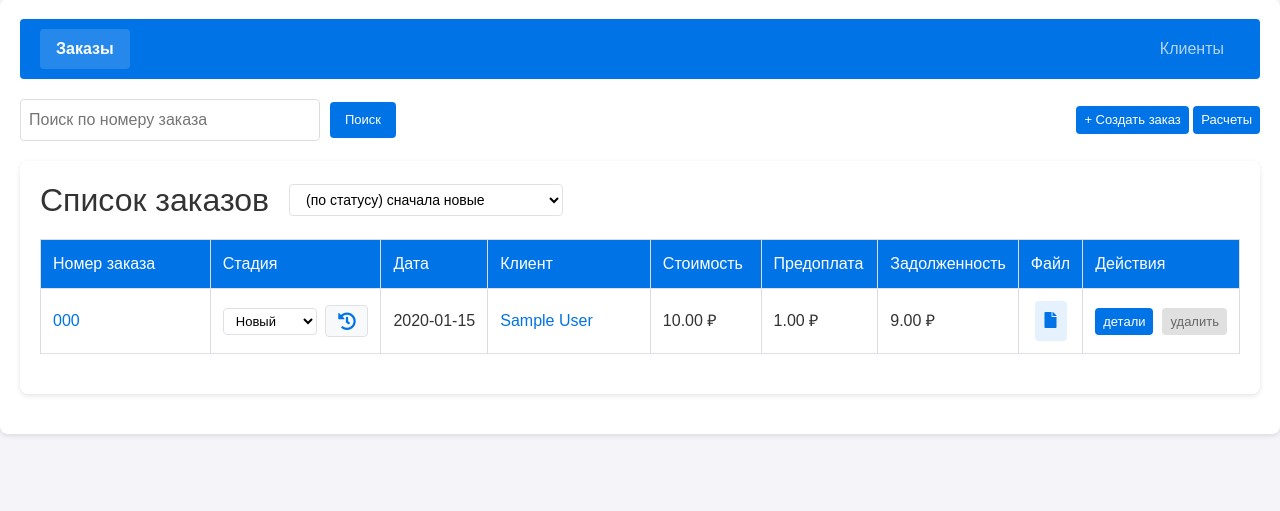
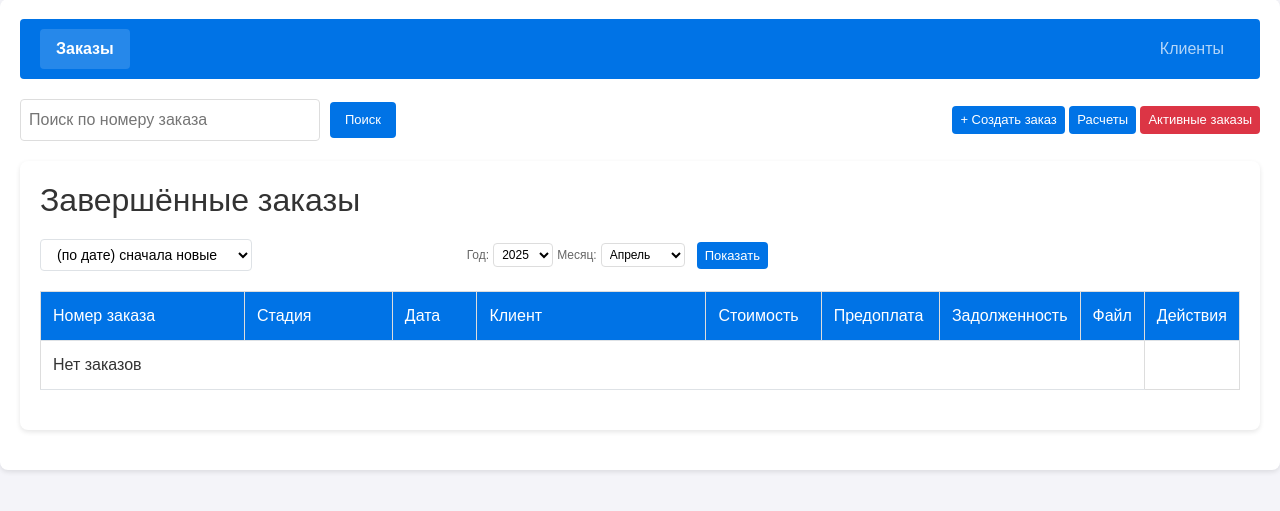
Before and after one commit to kentafar1k/okna, a Django app: page /orders/?show_completed=true&sort=uncompleted_first&year=2025&month=4 in a window 1280 px wide. Shown: the part 91-602 px from the top of the page. Run offline with Django 5.2, Linux system fonts and the light colour scheme; a user stored in the database is signed in; tables that the repository leaves empty hold one stand-in row (values such as "Sample post"); parts of the project's set-up code (start-up, migrations or seed data) failed here and were passed over.

Commit message:
начал деление заказов

```diff
--- a/orders/templates/orders/orders.html
+++ b/orders/templates/orders/orders.html
@@ -1,7 +1,7 @@
 {% extends "base.html" %}
 {% load orders_extras %}
 
-{% block title %}Список заказов{% endblock %}
+{% block title %}{% if show_completed %}Завершённые заказы{% else %}Активные заказы{% endif %}{% endblock %}
 
 {% block content %}
 <!-- Добавляем CSRF токен в начало контента -->
@@ -22,26 +22,43 @@
                        placeholder="Поиск по номеру заказа"
                        value="{{ search_query }}"
                        class="search-input">
+                {% if selected_year %}
+                    <input type="hidden" name="year" value="{{ selected_year }}">
+                {% endif %}
+                {% if selected_month %}
+                    <input type="hidden" name="month" value="{{ selected_month }}">
+                {% endif %}
+                {% if current_sort %}
+                    <input type="hidden" name="sort" value="{{ current_sort }}">
+                {% endif %}
+                <input type="hidden" name="show_completed" value="{{ show_completed|lower }}">
                 <div class="search-buttons">
                     <button type="submit" class="button">Поиск</button>
                     {% if search_query %}
-                        <a href="{% url 'orders:orders' %}" class="button">Сбросить</a>
+                        <a href="{% url 'orders:orders' %}?show_completed={{ show_completed|lower }}" class="button">Сбросить</a>
                     {% endif %}
                 </div>
             </form>
         </div>
 
-
         <!-- Create Order button -->
         <div class="create-order">
             <a href="{% url 'orders:create_order' %}" class="button">+ Создать заказ</a>
             <a href="{% url 'orders:calculations' %}" class="button calculation-button">Расчеты</a>
+            <a href="?show_completed={% if show_completed %}false{% else %}true{% endif %}{% if search_query %}&search={{ search_query }}{% endif %}{% if current_sort %}&sort={{ current_sort }}{% endif %}{% if selected_year %}&year={{ selected_year }}{% endif %}{% if selected_month %}&month={{ selected_month }}{% endif %}"
+               class="button order-filter-button {% if show_completed %}active{% endif %}">
+                {% if show_completed %}
+                    Активные заказы
+                {% else %}
+                    Завершённые заказы
+                {% endif %}
+            </a>
         </div>
     </div>
 
     <div class="container" id="orders">
         <div class="orders-header">
-            <h2>Список заказов</h2>
+            <h2>{% if show_completed %}Завершённые заказы{% else %}Активные заказы{% endif %}</h2>
             <div class="sort-box">
                 <form method="get" id="sortForm">
                     <select name="sort" onchange="this.form.submit()" class="sort-select">
@@ -51,12 +68,14 @@
                         <option value="start_date" {% if current_sort == 'start_date' %}selected{% endif %}>
                             (по дате) сначала старые
                         </option>
+                        {% if not show_completed %}
                         <option value="uncompleted_first" {% if current_sort == 'uncompleted_first' %}selected{% endif %}>
                             (по статусу) сначала новые
                         </option>
                         <option value="completed_first" {% if current_sort == 'completed_first' %}selected{% endif %}>
                             (по статусу) сначала завершённые
                         </option>
+                        {% endif %}
                     </select>
                     {% if search_query %}
                         <input type="hidden" name="search" value="{{ search_query }}">
@@ -67,6 +86,36 @@
                     {% if selected_month %}
                         <input type="hidden" name="month" value="{{ selected_month }}">
                     {% endif %}
+                    <input type="hidden" name="show_completed" value="{{ show_completed|lower }}">
+                </form>
+            </div>
+
+            <div class="filter-controls">
+                <form method="get" class="month-year-form">
+                    <div class="select-group">
+                        <label class="select-label">Год:</label>
+                        <select name="year" class="year-select">
+                            {% for y in years %}
+                                <option value="{{ y }}" {% if y == selected_year %}selected{% endif %}>{{ y }}</option>
+                            {% endfor %}
+                        </select>
+                    </div>
+                    <div class="select-group">
+                        <label class="select-label">Месяц:</label>
+                        <select name="month" class="month-select">
+                            {% for m, name in months %}
+                                <option value="{{ m }}" {% if m == selected_month %}selected{% endif %}>{{ name }}</option>
+                            {% endfor %}
+                        </select>
+                    </div>
+                    {% if search_query %}
+                        <input type="hidden" name="search" value="{{ search_query }}">
+                    {% endif %}
+                    {% if current_sort %}
+                        <input type="hidden" name="sort" value="{{ current_sort }}">
+                    {% endif %}
+                    <input type="hidden" name="show_completed" value="{{ show_completed|lower }}">
+                    <button type="submit" class="button">Показать</button>
                 </form>
             </div>
         </div>
@@ -352,11 +401,13 @@
     }
 
     .sort-box {
-        margin-right: auto;
+        flex: 1;
+        margin-right: 20px;
     }
 
     .orders-header {
         display: flex;
+        flex-wrap: wrap;
         align-items: center;
         gap: 20px;
         margin-bottom: 20px;
@@ -365,9 +416,11 @@
     .orders-header h2 {
         margin: 0;
         min-width: 150px;
+        flex: 1 1 100%;
     }
 
     .filter-controls {
+        flex: 2;
         margin: 0;
         display: flex;
         align-items: center;
@@ -665,6 +718,27 @@
             min-width: 100%;
             margin-bottom: 10px;
         }
+
+        .orders-header {
+            flex-direction: column;
+            align-items: stretch;
+        }
+
+        .sort-box, .filter-controls {
+            width: 100%;
+            margin-right: 0;
+            margin-bottom: 10px;
+        }
+
+        .create-order {
+            display: flex;
+            flex-wrap: wrap;
+            gap: 10px;
+        }
+
+        .create-order .button {
+            flex: 1 1 auto;
+        }
     }
 
     .status-controls {
@@ -734,6 +808,23 @@
         max-width: 65%;  /* Ограничиваем максимальную ширину */
         padding: 4px 8px;  /* Уменьшаем отступы */
         font-size: 13px;  /* Уменьшаем размер шрифта */
+    }
+
+    .order-filter-button {
+        background-color: #6c757d;
+        color: white;
+    }
+
+    .order-filter-button:hover {
+        background-color: #5a6268;
+    }
+
+    .order-filter-button.active {
+        background-color: #dc3545;
+    }
+
+    .order-filter-button.active:hover {
+        background-color: #bd2130;
     }
 </style>
 
--- a/orders/views.py
+++ b/orders/views.py
@@ -33,6 +33,15 @@ def orders(request):
 
     # Базовый QuerySet
     orders_queryset = Order.objects.all()
+
+    # Получаем параметр фильтрации по статусу (completed или активные)
+    show_completed = request.GET.get('show_completed', 'false').lower() == 'true'
+
+    # Фильтруем заказы по статусу
+    if show_completed:
+        orders_queryset = orders_queryset.filter(status='completed')
+    else:
+        orders_queryset = orders_queryset.exclude(status='completed')
 
     # Фильтруем заказы по году и месяцу
     monthly_orders = orders_queryset.filter(
@@ -89,6 +98,7 @@ def orders(request):
         'years': range(timezone.now().year - 5, timezone.now().year + 1),
         'months': months,
         'month_names': month_names,
+        'show_completed': show_completed,
     }
     return render(request, 'orders/orders.html', context)
 
```
